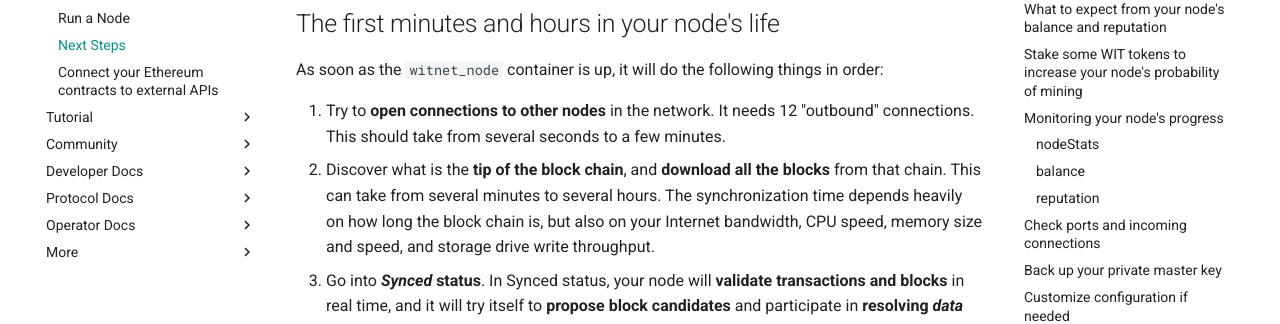
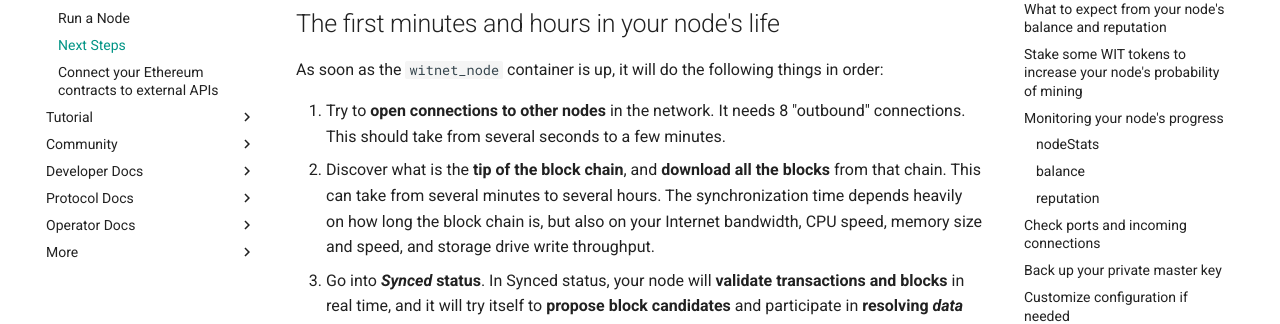
Before and after one commit to witnet/documentation, an MkDocs documentation site: the page built from docs/try/next-steps.md, in a window 1280 px wide and 900 px high. Shown: the part 174-498 px from the top of the window. Built offline with MkDocs 1.6.1 and Material for MkDocs 9.7.7, drawn with Linux system fonts in a browser that asks for light colours; comment, search, counter and statistics services are not loaded.

Commit message:
Updated number of outbound connections following witnet-rust release 1.1.3

```diff
--- a/docs/try/next-steps.md
+++ b/docs/try/next-steps.md
@@ -4,7 +4,7 @@
 
 As soon as the `witnet_node` container is up, it will do the following things in order:
 
-1. Try to **open connections to other nodes** in the network. It needs 12 "outbound" connections. This should take from several seconds to a few minutes.
+1. Try to **open connections to other nodes** in the network. It needs 8 "outbound" connections. This should take from several seconds to a few minutes.
 2. Discover what is the **tip of the block chain**, and **download all the blocks** from that chain. This can take from several minutes to several hours. The synchronization time depends heavily on how long the block chain is, but also on your Internet bandwidth, CPU speed, memory size and speed, and storage drive write throughput.
 3. Go into **_Synced_ status**. In Synced status, your node will **validate transactions and blocks** in real time, and it will try itself to **propose block candidates** and participate in **resolving _data requests_**.
 
```
